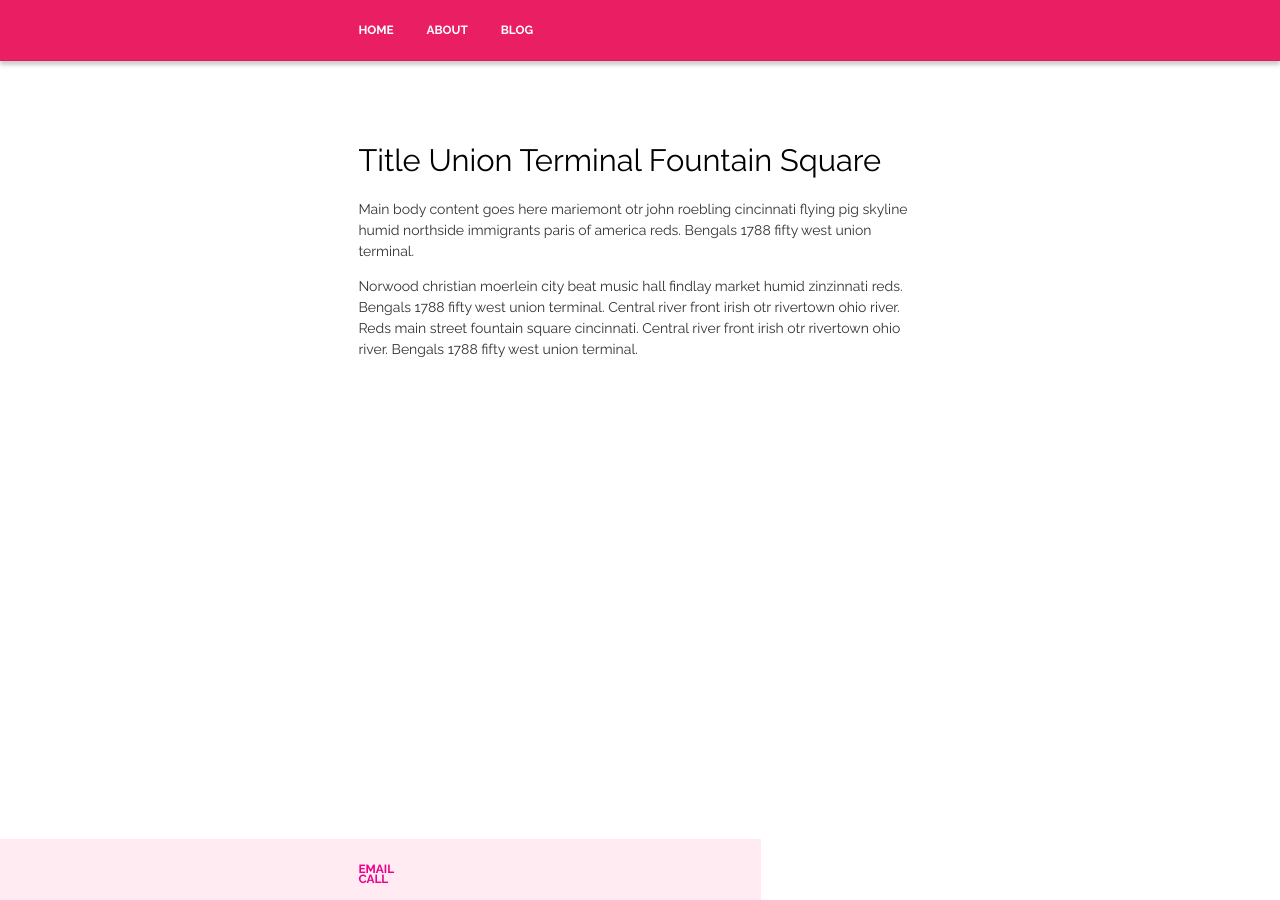
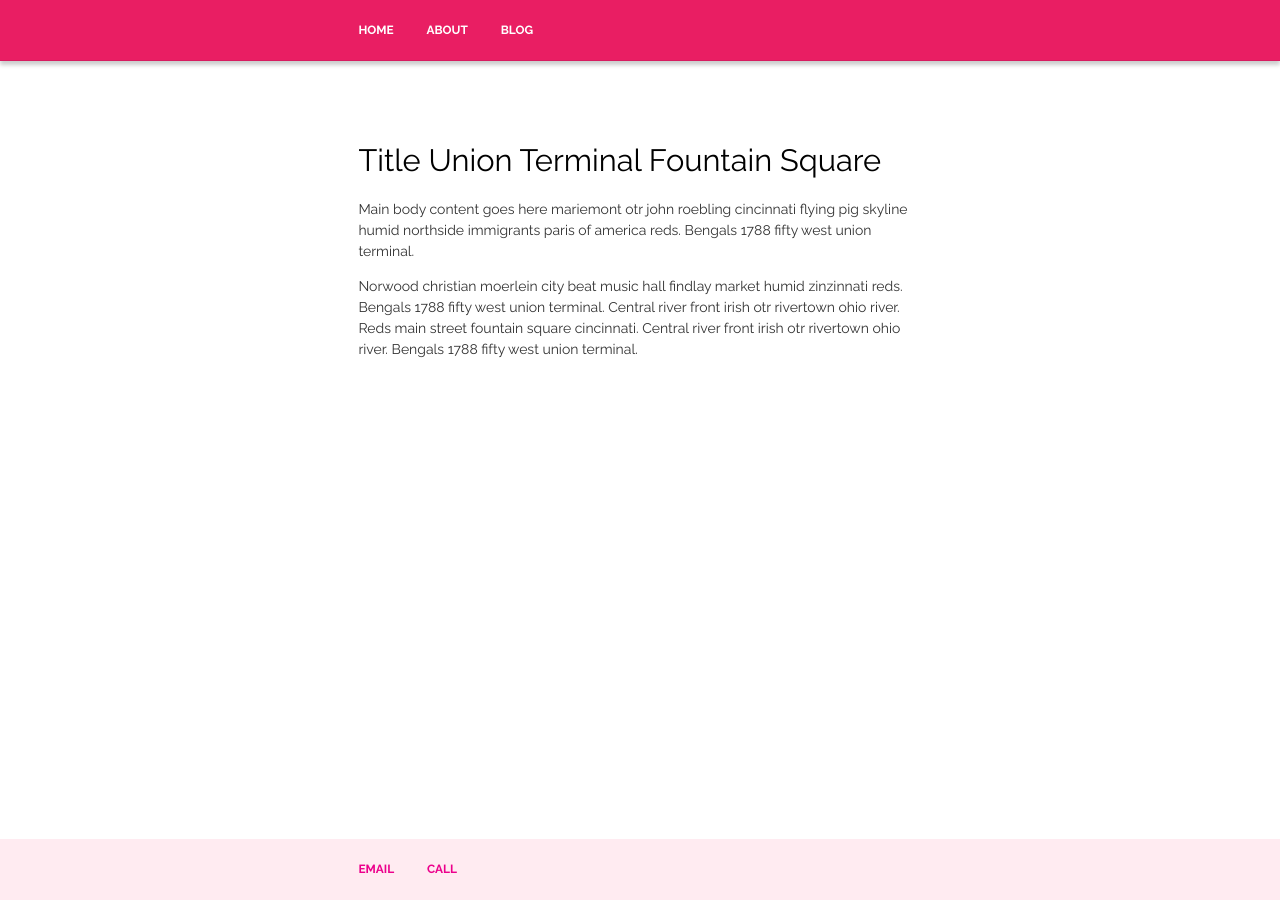
Before and after one commit to banbanbana/happybana.github.io, a Jekyll site: the page index.html, which Jekyll copies as it is, in a window 1280 px wide. Built offline with Jekyll 4.4.1, drawn with Linux system fonts in a browser that asks for light colours.

Commit message:
Update test.css

```diff
--- a/css/test.css
+++ b/css/test.css
@@ -477,7 +477,7 @@ main {
 footer {
 	bottom: 0;
 	height: .8em;
-	width: 44px;
+	width: 44%;
 	left: 0;
 	position: absolute;
 	background-color: #ffebf1;
```
